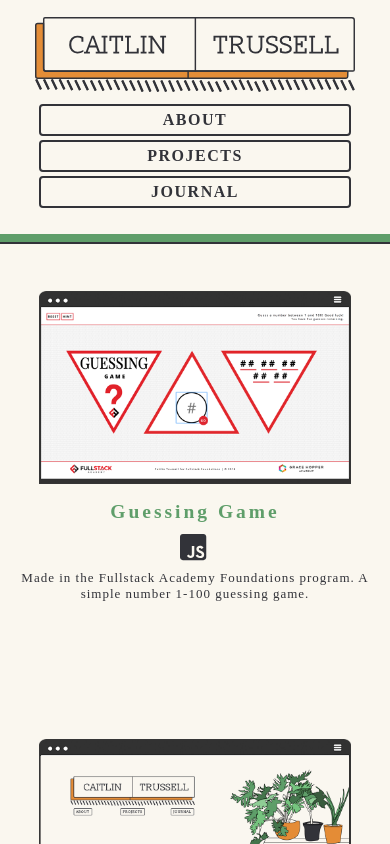
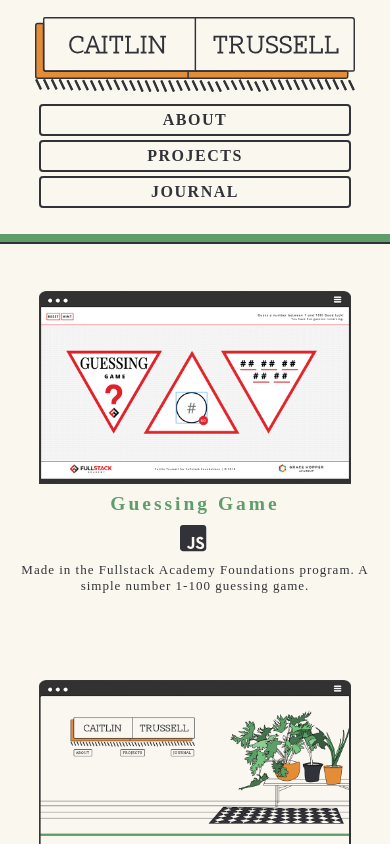
Before and after one commit to caitlintrussell/caitlintrussell.com, a React (Create React App) app: page /projects in a window 390 px wide. Shown: the top 844 px of the page. Built offline with nearby package versions, Linux system fonts and the light colour scheme; a web font is replaced by a local one.

Commit message:
adjusted some css

```diff
--- a/src/components/header/index.jsx
+++ b/src/components/header/index.jsx
@@ -11,7 +11,7 @@ import Projects from '../projects';
 import Journal from '../journal';
 
 const Header = () => {
-
+  const publicRoute = process.env.PUBLIC_URL;
   return (
 
     <div>
@@ -21,17 +21,17 @@ const Header = () => {
         <img src={divider} className="img-responsive" alt="--------------"/>
         <div className="Nav">
           <div className="Nav-btn">
-            <Link to="/about">
+            <Link to={`${publicRoute}/about`}>
               <Button name="about" />
             </Link>
           </div>
           <div className="Nav-btn">
-            <Link to="/projects">
+            <Link to={`${publicRoute}/projects`}>
             <Button name="projects" />
             </Link>
           </div>
           <div className="Nav-btn">
-            <Link to="/journal">
+            <Link to={`${publicRoute}/journal`}>
               <Button name="journal" />
             </Link>
           </div>
@@ -39,9 +39,9 @@ const Header = () => {
       </div>
     </div>
     <Divider />
-        <Route path="/about" component={About} />
-        <Route path="/projects" component={Projects} />
-        <Route path="/journal" component={Journal} />
+        <Route path={`${publicRoute}/about`} component={About} />
+        <Route path={`${publicRoute}/projects`} component={Projects} />
+        <Route path={`${publicRoute}/journal`} component={Journal} />
 
     </div>
   )
--- a/src/components/projects/projects.css
+++ b/src/components/projects/projects.css
@@ -26,20 +26,20 @@
 @media (max-width: 800px) {
   .Project-main {
     flex-direction: column;
-    margin-top: 3vh;
+    margin-top: 1vh;
     justify-content: center;
     font-size: 1.3rem;
-    margin-bottom: 8vh;
+    margin-bottom: 1vh;
   }
   .Project-img {
     text-align: center;
     flex: 0 0 100%;
-    margin-bottom: 2vh;
+    margin-bottom: 1vh;
   }
   .Project-text {
     text-align: center;
     flex: 0 0 100%;
-    margin-bottom: 3vh;
+    margin: 0 2vw;
   }
   .Screenshot {
     float: none;
```
Also changed, not shown: package.json (+6 -6 lines).
